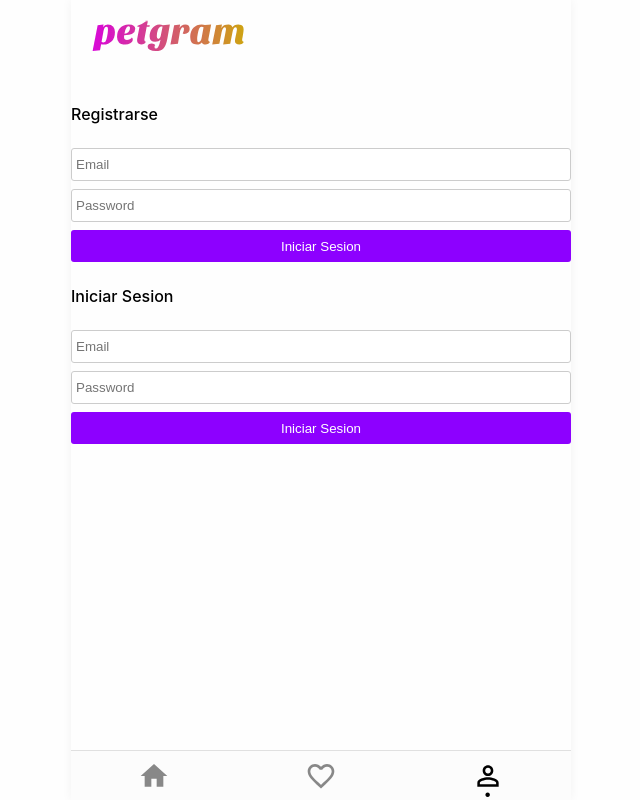
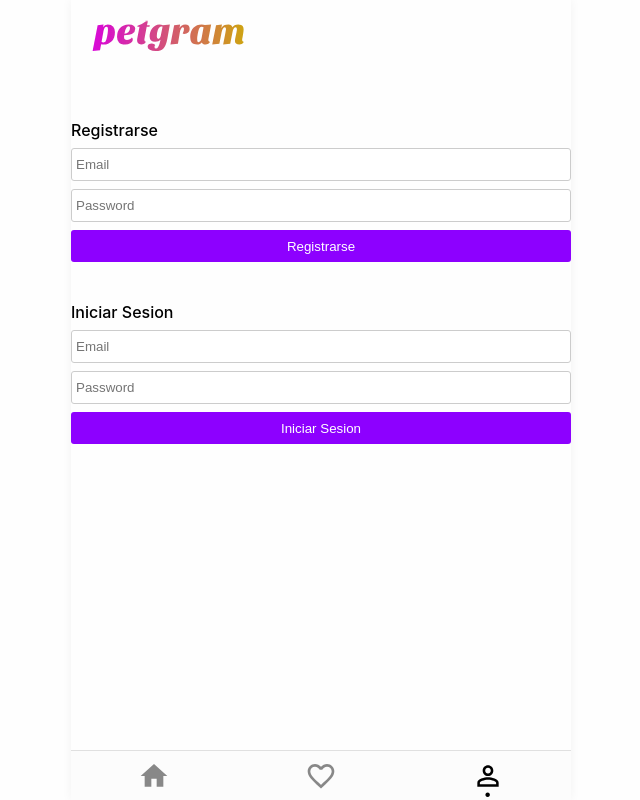
Before and after one commit to leoynick/petGram, a React app: page /user in a window 1280 px wide. Shown: the whole page, without its empty margins (319-959 px from the left). Built offline with nearby package versions, Linux system fonts and the light colour scheme.

Commit message:
Control load status and register error

```diff
--- a/src/components/UserForm/index.js
+++ b/src/components/UserForm/index.js
@@ -1,9 +1,9 @@
 import React from 'react'
 
 import { useInputValue } from '../../hooks/useInputValue'
-import { Form, Input, Button, Title } from './styles'
+import { Form, Input, Button, Title, Error } from './styles'
 
-export const UserForm = ({ onSubmit, title }) => {
+export const UserForm = ({ onSubmit, disabled, title, error }) => {
   const email = useInputValue('')
   const password = useInputValue('')
 
@@ -17,12 +17,14 @@
 
   return (
     <>
-      <Title>{title}</Title>
-      <Form onSubmit={handleSubmit}>
-        <Input placeholder='Email' {...email} />
-        <Input placeholder='Password' type='password' {...password} />
-        <Button>Iniciar Sesion</Button>
+      <Form disabled={disabled} onSubmit={handleSubmit}>
+        <Title>{title}</Title>
+        <Input disabled={disabled} placeholder='Email' {...email} />
+        <Input disabled={disabled} placeholder='Password' type='password' {...password} />
+        <Button disabled={disabled}>{title}</Button>
       </Form>
+
+      {error && <Error>{error}</Error>}
     </>
   )
 }
--- a/src/components/UserForm/styles.js
+++ b/src/components/UserForm/styles.js
@@ -11,6 +11,9 @@
   margin-bottom: 8px;
   padding: 8px 4px;
   width: 100%;
+  &[disabled] {
+    opacity: .3;
+  }
 `
 
 export const Button = styled.button`
@@ -21,6 +24,9 @@
   height: 32px;
   text-align: center;
   width: 100%;
+  &[disabled] {
+    opacity: .3;
+  }
 `
 
 export const Title = styled.h2`
@@ -29,3 +35,8 @@
   padding: 8px 0;
 
 `
+
+export const Error = styled.span`
+  color: red;
+  font-size: 14px;
+`
--- a/src/pages/NotRegisterUser.js
+++ b/src/pages/NotRegisterUser.js
@@ -12,15 +12,20 @@
           <>
             <RegisterMutation>
               {
-                (register) => {
+                (register, { data, loading, error }) => {
                   const onSubmit = ({ email, password }) => {
                     const input = { email, password }
                     const variables = { input }
                     register({ variables })
-                      .then(activateAuth)
+                      .then(data => {
+                        const { signup } = data
+                        activateAuth(signup)
+                      })
                   }
 
-                  return <UserForm onSubmit={onSubmit} title='Registrarse' />
+                  const errorMsg = error && 'El usuario ya existe o hay algun problema'
+
+                  return <UserForm error={errorMsg} disabled={loading} onSubmit={onSubmit} title='Registrarse' />
                 }
               }
             </RegisterMutation>
```
